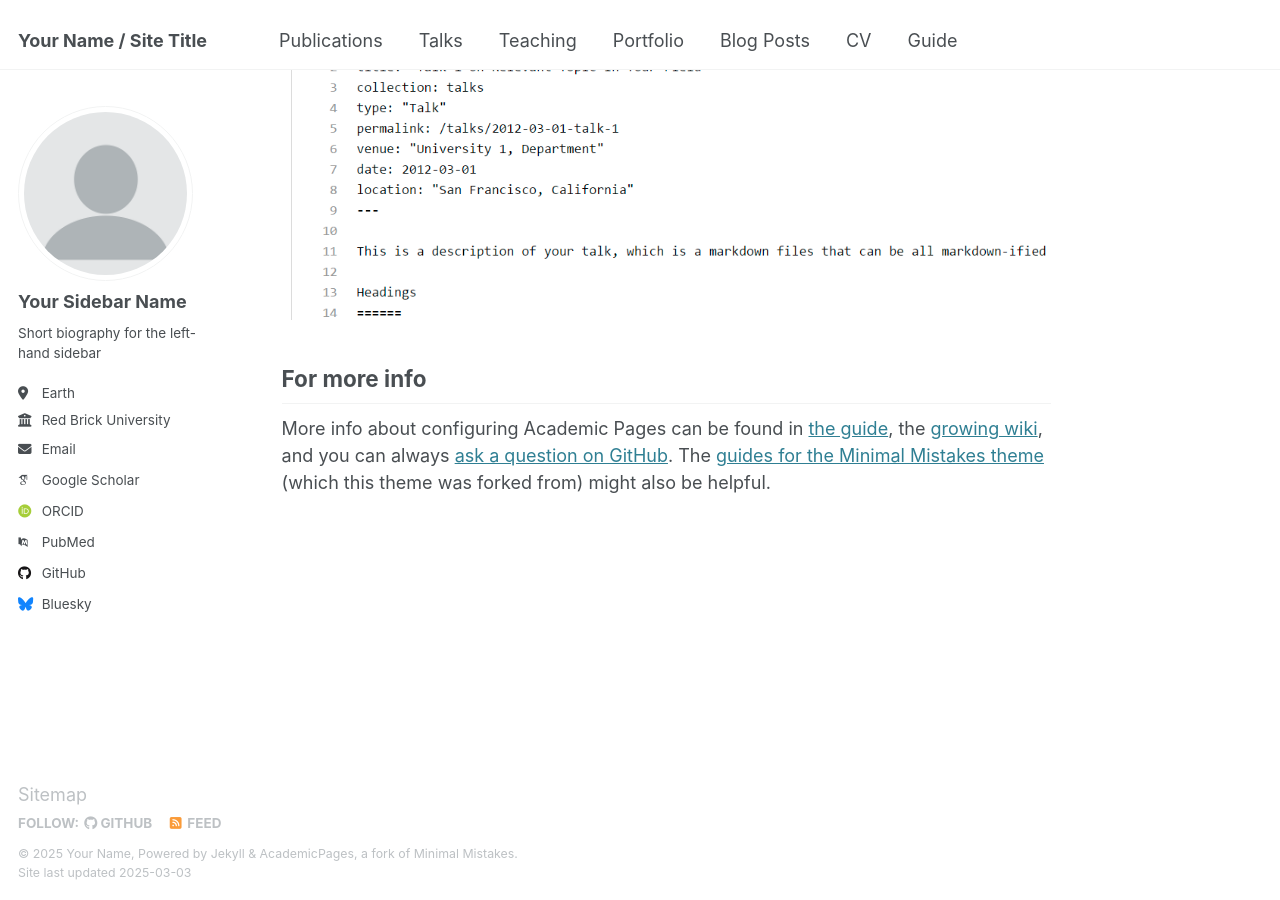
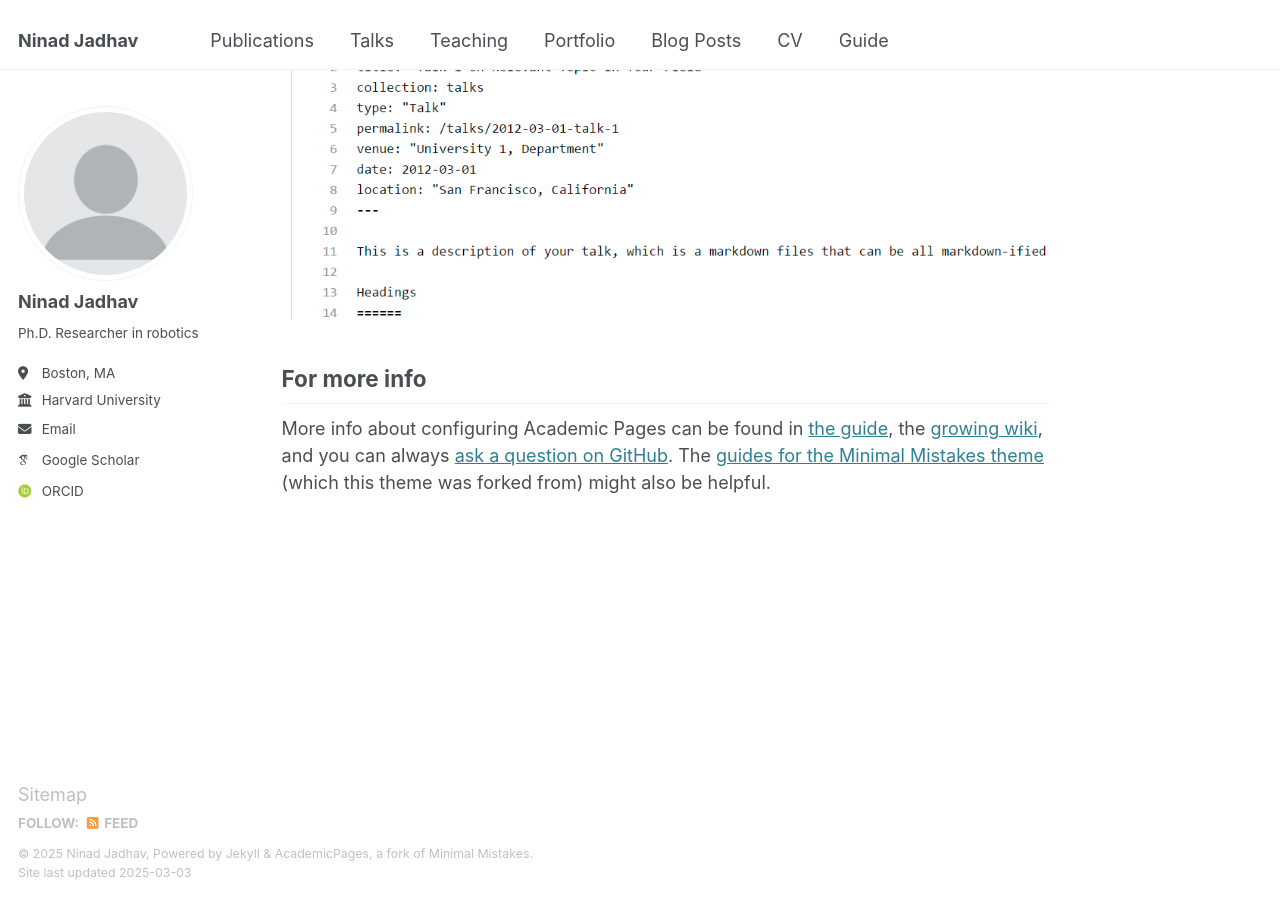
Before and after one commit to jadhavhninad/jadhavhninad.github.io, a Jekyll site: the page built from _pages/about.md, in a window 1280 px wide and 900 px high, scrolled down 2642 px. Built offline with Jekyll 4.4.1, drawn with Linux system fonts in a browser that asks for light colours; some web fonts are replaced.

Commit message:
Update _config.yml

```diff
--- a/_config.yml
+++ b/_config.yml
@@ -9,10 +9,10 @@
 # Basic Site Settings
 locale                   : "en-US"
 site_theme               : "default"
-title                    : "Your Name / Site Title"
+title                    : "Ninad Jadhav"
 title_separator          : "-"
-name                     : &name "Your Name"
-description              : &description "personal description"
+name                     : &name "Ninad Jadhav"
+description              : &description "Ph.D. Researcher in robotics"
 url                      : https://academicpages.github.io # the base hostname & protocol for your site e.g. "https://[your GitHub username].github.io"
 baseurl                  : "" # the subpath of your site, e.g. "/blog"
 repository               : "academicpages/academicpages.github.io"
@@ -23,21 +23,21 @@ repository               : "academicpages/academicpages.github.io"
 author:
   # Biographic information
   avatar           : "profile.png"
-  name             : "Your Sidebar Name"
+  name             : "Ninad Jadhav"
   pronouns         : # example: "she/her"
-  bio              : "Short biography for the left-hand sidebar"
-  location         : "Earth"
-  employer         : "Red Brick University"
+  bio              : "Ph.D. Researcher in robotics"
+  location         : "Boston, MA"
+  employer         : "Harvard University"
   uri              : # URL
-  email            : "none@example.org"
+  email            : "njadhav@g.harvard.edu"
 
   # Academic websites
   arxiv            : # URL - Update with the correct link to your profile
-  googlescholar    : "https://scholar.google.com/citations?user=PS_CX0AAAAAJ"
+  googlescholar    : "https://scholar.google.com/citations?user=de7W4UoAAAAJ&hl=en"
   impactstory      : # URL
-  orcid            : "http://orcid.org/yourorcidurl"
+  orcid            : "https://orcid.org/0000-0003-1101-3336"
   semantic         : # URL
-  pubmed           : "https://www.ncbi.nlm.nih.gov/pubmed/?term=john+snow"
+  pubmed           : # URL
   researchgate     : # URL
   scopus           : # URL
 
@@ -45,12 +45,12 @@ author:
   bitbucket        : # Username - Update with your username on the site
   codepen          : # Username
   dribbble         : # Username
-  github           : "academicpages"
+  github           : # Username
   kaggle           : # Username
   stackoverflow    : # User number or user number and name (i.e., use "1" or "1/jeff-atwood")
 
   # Social media
-  bluesky          : "bsky.app" # Replace this with you Bluesky username
+  bluesky          : # "bsky.app" # Replace this with you Bluesky username
   facebook         : # Username
   flickr           : # Username
   foursquare       : # Username
```
